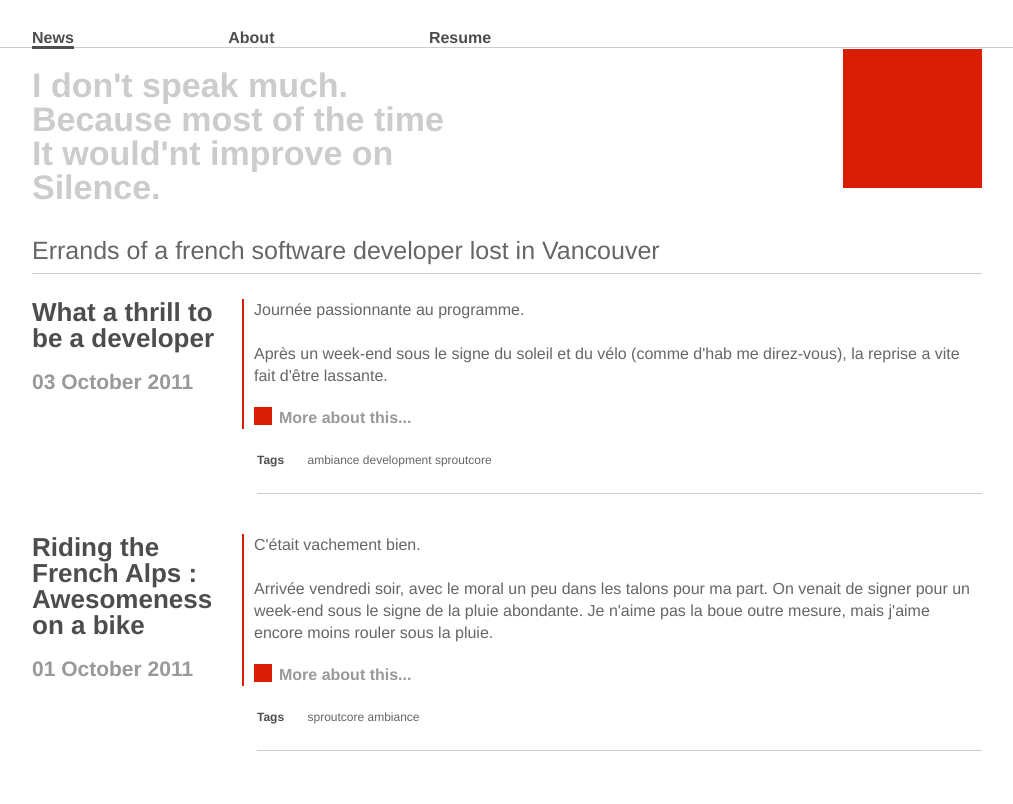
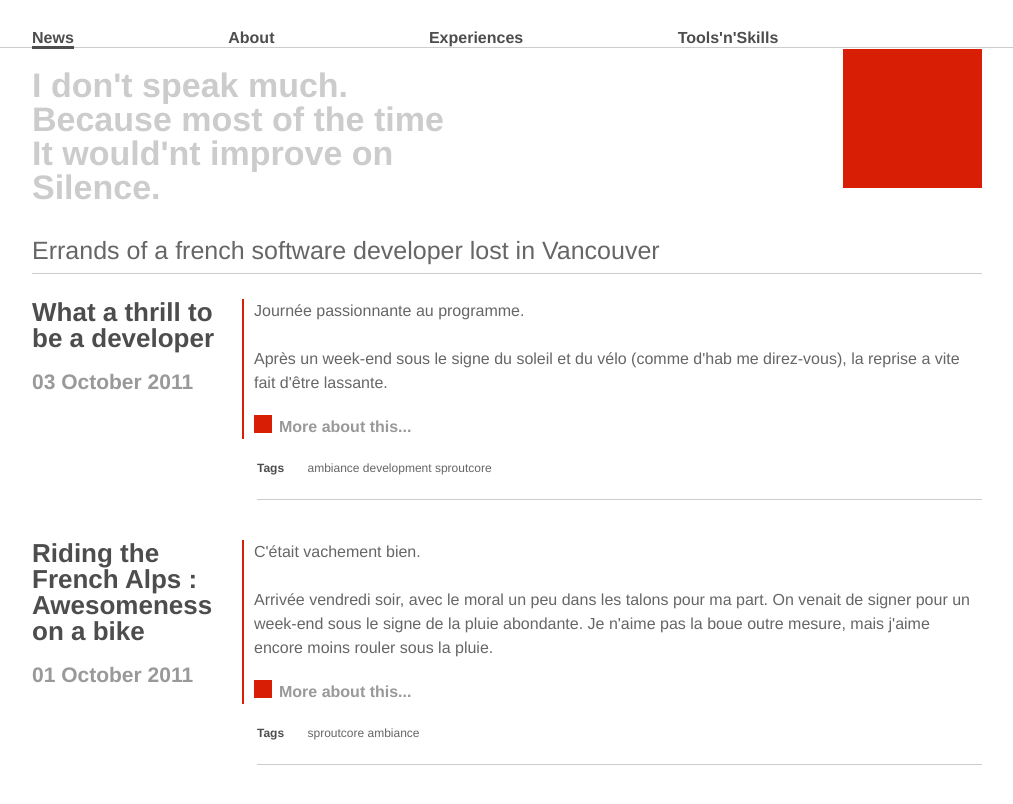
Before and after one commit to vaevictis/vaevictis.github.com, a Jekyll site: the page built from index.html, in a window 1280 px wide. Shown: the top 804 px of the page, without its empty margins (133-1146 px from the left). Built offline with Jekyll 4.4.1, drawn with Linux system fonts in a browser that asks for light colours.

Commit message:
Finished experiences page

```diff
--- a/_layouts/navigation.html
+++ b/_layouts/navigation.html
@@ -6,7 +6,8 @@
 	<ul>
 		<li><a id="news_nav_link" href="/">News</a></li>
 		<li><a id="about_nav_link" href="/about.html">About</a></li>
-		<li><a href="">Resume</a></li>
+		<li><a id="experiences_nav_link" href="/experiences.html">Experiences</a></li>
+		<li><a id="skills_nav_link" href="/skills.html">Tools'n'Skills</a></li>
 	</ul>
 </div>
 
--- a/_layouts/news.html
+++ b/_layouts/news.html
@@ -1,10 +1,6 @@
 ---
 layout: navigation
 ---
-<style type="text/css">
-	#news_nav_link { border-bottom: 3px solid #4d4d4d;	}
-</style>
-
 <h2>Errands of a french software developer lost in Vancouver</h2>
 
 <div id="posts">
--- a/css/main.css
+++ b/css/main.css
@@ -4,7 +4,7 @@
 
 p {
   font-size: 16px;
-  line-height: 22px;
+  line-height: 1.5;
   color: #666;
 }
 
@@ -64,6 +64,7 @@
 }
 
 #posts li {
+  clear: left;
   margin-bottom: 40px;
 }
 
@@ -75,6 +76,7 @@
 }
 
 #posts h3 {
+/*  margin-top: 30px;*/
   color: #4d4d4d;
   font-size: 26px;
 }
@@ -140,3 +142,28 @@
 #about p {
   margin-top: 20px;
 }
+
+#experiences li {
+  margin-top: 20px;
+}
+
+#experiences h3 {
+  font-size: 17px;
+}
+
+#experiences h3 a {
+  color: #d81e05;
+  font-size: 17px;
+  margin-top: 6px;
+  text-decoration: none;
+  display: block;
+}
+
+#experiences h3 a:hover {
+  color: #ff9011;
+}
+
+#experiences h4 {
+  font-size: 14px;
+  margin-top: 10px;
+}
--- a/index.html
+++ b/index.html
@@ -1,6 +1,9 @@
 ---
 layout: news
 ---
+<style type="text/css">
+	#news_nav_link { border-bottom: 3px solid #4d4d4d;	}
+</style>
 
 <ul>
   {% for post in site.posts %}
```
Also changed, not shown: _layouts/detailed_post.html (+7 -4 lines).
